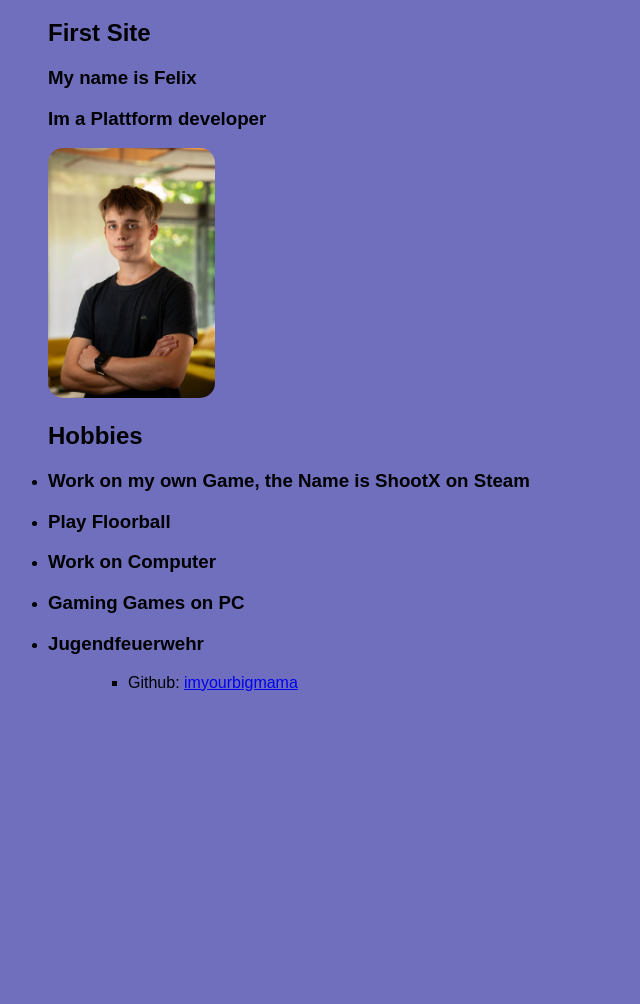
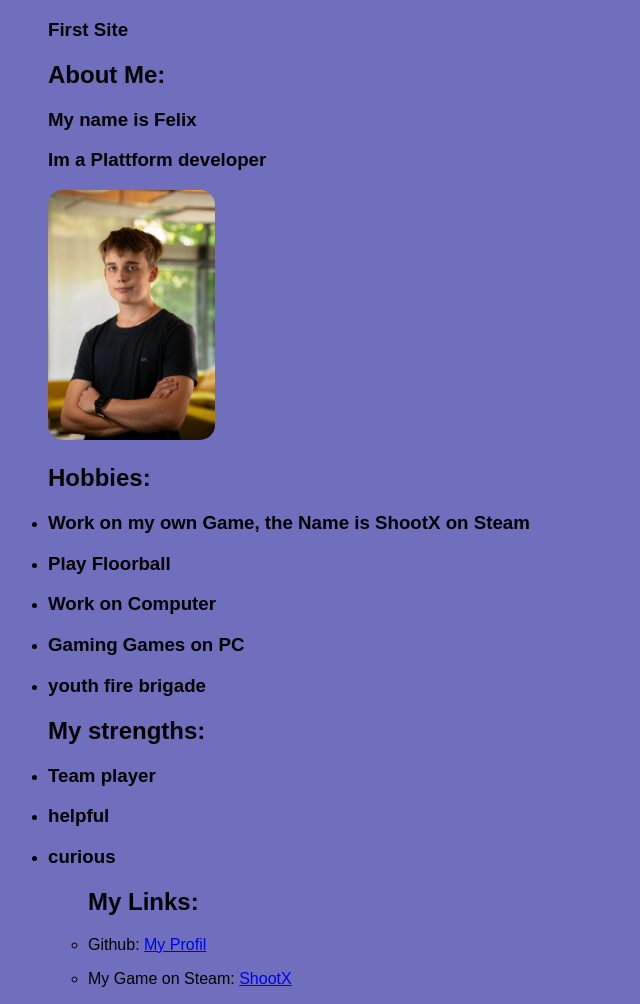
Before and after one commit to imyourbigmama/imyourbigmama, a plain HTML site: page index.html in a window 1280 px wide. Shown: the part 61-1065 px from the top of the page, without its empty margins (0-640 px from the left). Before the commit the page ends 800 px from the top, so only its background shows below. Drawn offline with Linux system fonts and the light colour scheme.

Commit message:
more infos

```diff
--- a/index.html
+++ b/index.html
@@ -9,19 +9,28 @@
 <body>
   <ul>
     <h1>Hello World</h1>
-   <h2>First Site</h2>
+   <h3>First Site</h3>
+   <h2>About Me:</h2>
    <h3>My name is Felix</h3>
    <h3>Im a Plattform developer</h3>
    </ul>
 <ul><img src="Assets/Profilbild.jpg" alt="Profilbild" height="250"></ul>
    <ul>
-   <h2>Hobbies</h2>
+   <h2>Hobbies:</h2>
    <li><h3>Work on my own Game, the Name is ShootX on Steam</h3></li>
    <li><h3>Play Floorball</h3></li>
   <li><h3>Work on Computer</h3></li>
   <li><h3>Gaming Games on PC</h3></li>
-   <li><h3>Jugendfeuerwehr</h3></li>
-   <ul><ul><li>Github: <a href="https://github.com/imyourbigmama">imyourbigmama</a></li></ul></ul>
+   <li><h3>youth fire brigade</h3></li>
 </ul>
+<ul>
+   <h2>My strengths:</h2>
+   <li><h3>Team player</h3></li>
+   <li><h3>helpful</h3></li>
+   <li><h3>curious</h3></li>
+</ul>
+<ul><ul><h2>My Links:</h2></ul></ul>
+<ul><ul><li>Github: <a href="https://github.com/imyourbigmama">My Profil</a></li></ul></ul>
+<ul><ul><li>My Game on Steam: <a href="https://store.steampowered.com/app/3656100/ShootX/">ShootX</a></li></ul></ul>
 </body>
 </html>
```
